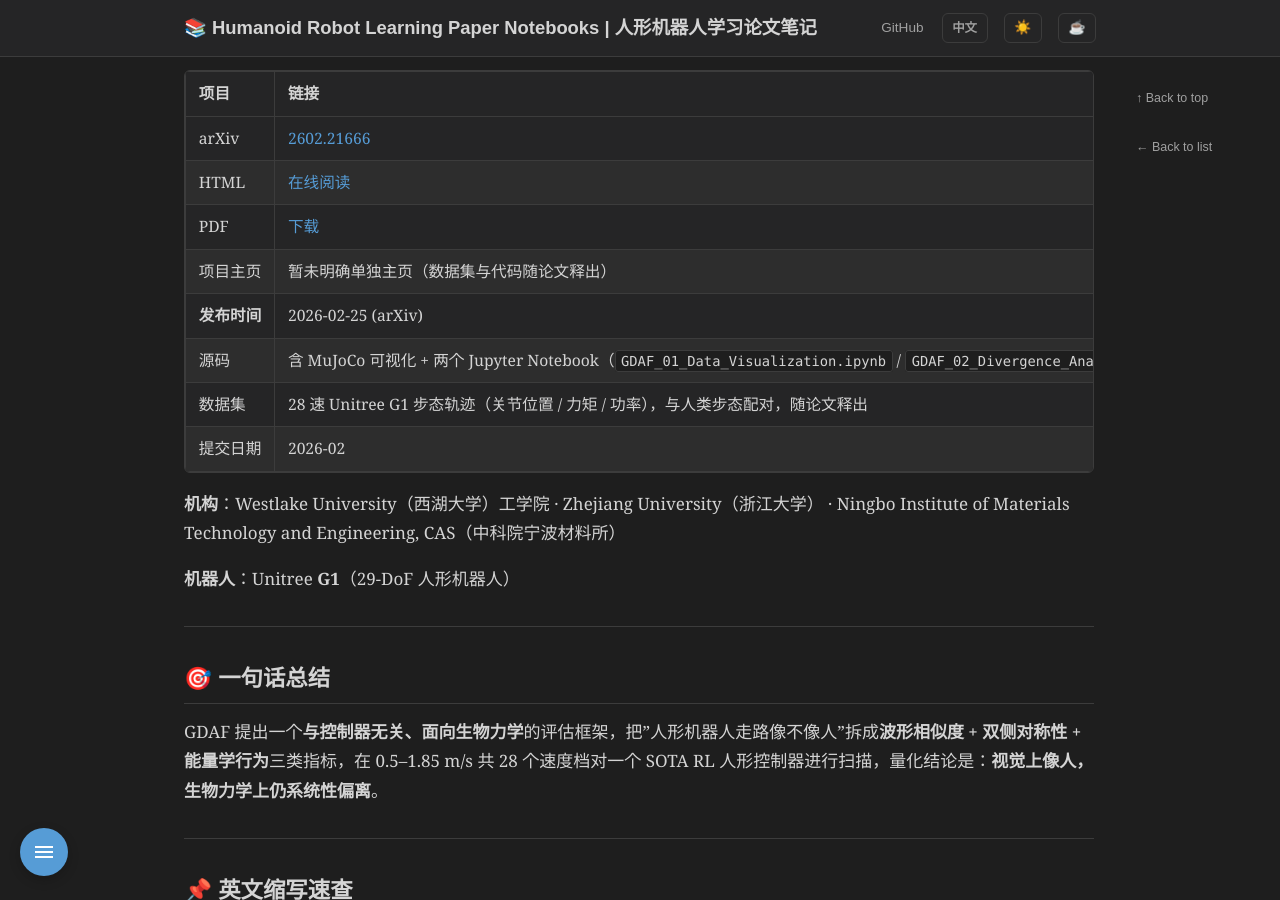
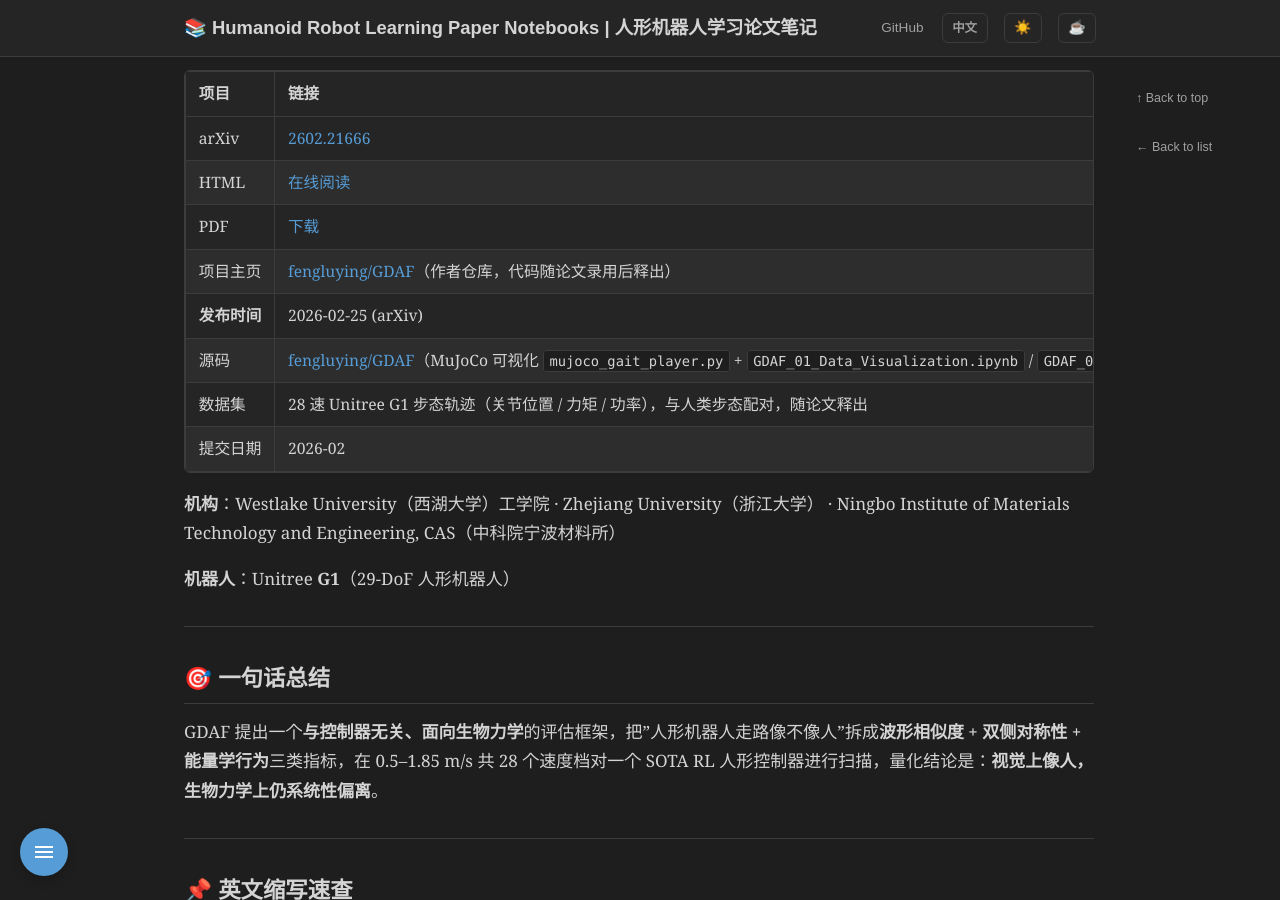
Before and after one commit to ImChong/Humanoid_Robot_Learning_Paper_Notebooks, a Jekyll site: the page built from papers/05_Locomotion/Biomechanical_Comparisons_Reveal_Divergence_of_Human_and_Humanoid_Gaits/Biomechanical_Comparisons_Reveal_Divergence_of_Human_and_Humanoid_Gaits.md, in a window 1280 px wide and 900 px high, scrolled down 487 px. Built offline with Jekyll 4.4.1, drawn with Linux system fonts in a browser that asks for light colours.

Commit message:
docs(Locomotion): 为 GDAF 论文笔记补充官方源码链接
Co-authored-by: Chong Liu <chongliu2021@163.com>

```diff
--- a/papers/05_Locomotion/Biomechanical_Comparisons_Reveal_Divergence_of_Human_and_Humanoid_Gaits/Biomechanical_Comparisons_Reveal_Divergence_of_Human_and_Humanoid_Gaits.md
+++ b/papers/05_Locomotion/Biomechanical_Comparisons_Reveal_Divergence_of_Human_and_Humanoid_Gaits/Biomechanical_Comparisons_Reveal_Divergence_of_Human_and_Humanoid_Gaits.md
@@ -24,9 +24,9 @@ category: "Locomotion"
 | arXiv | [2602.21666](https://arxiv.org/abs/2602.21666) |
 | HTML | [在线阅读](https://arxiv.org/html/2602.21666v1) |
 | PDF | [下载](https://arxiv.org/pdf/2602.21666) |
-| 项目主页 | 暂未明确单独主页（数据集与代码随论文释出） |
+| 项目主页 | [fengluying/GDAF](https://github.com/fengluying/GDAF)（作者仓库，代码随论文录用后释出） |
 | **发布时间** | 2026-02-25 (arXiv) |
-| 源码 | 含 MuJoCo 可视化 + 两个 Jupyter Notebook（`GDAF_01_Data_Visualization.ipynb` / `GDAF_02_Divergence_Analysis.ipynb`），随论文释出 |
+| 源码 | [fengluying/GDAF](https://github.com/fengluying/GDAF)（MuJoCo 可视化 `mujoco_gait_player.py` + `GDAF_01_Data_Visualization.ipynb` / `GDAF_02_Divergence_Analysis.ipynb`） |
 | 数据集 | 28 速 Unitree G1 步态轨迹（关节位置 / 力矩 / 功率），与人类步态配对，随论文释出 |
 | 提交日期 | 2026-02 |
 
```
Also changed, not shown: _data/papers.json.
